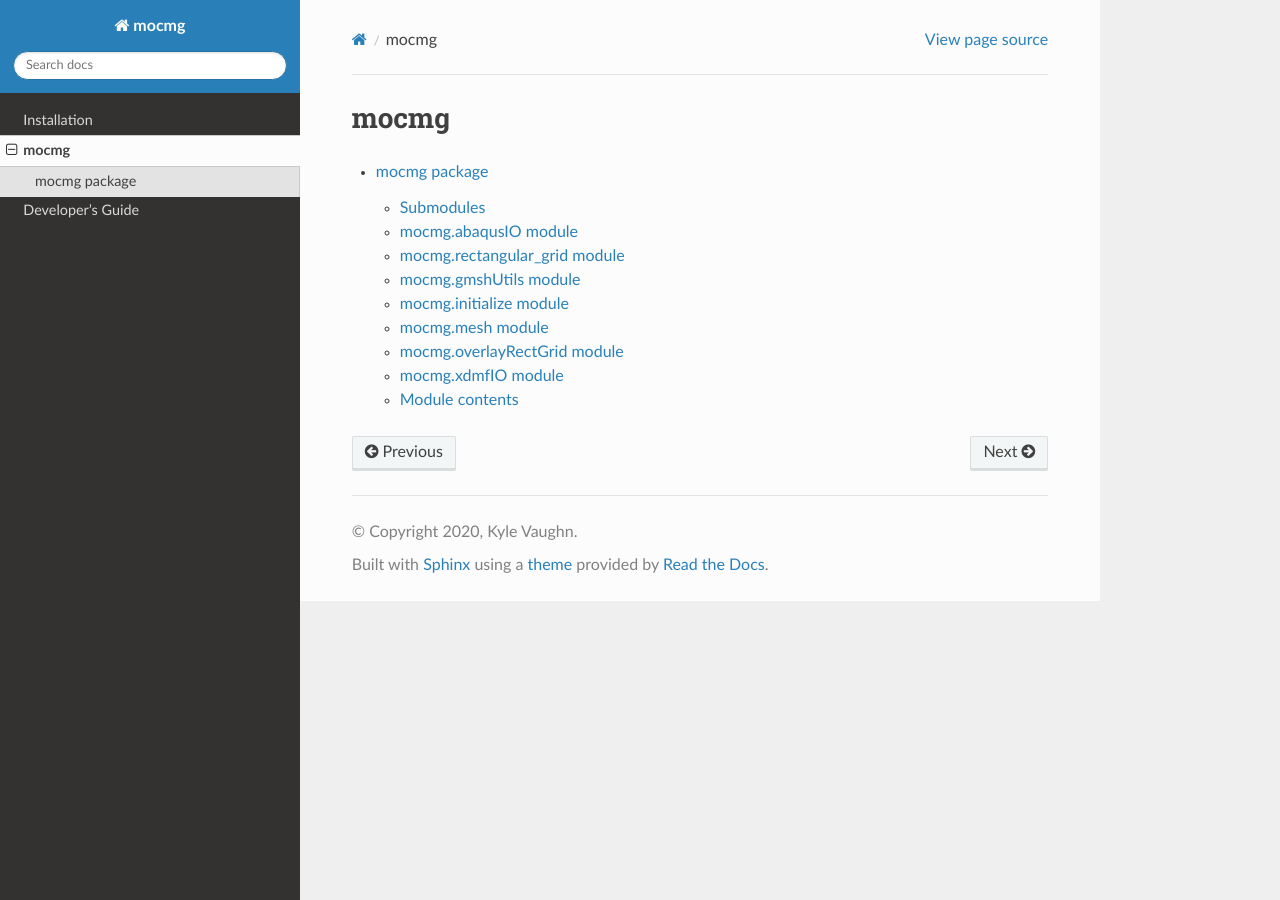
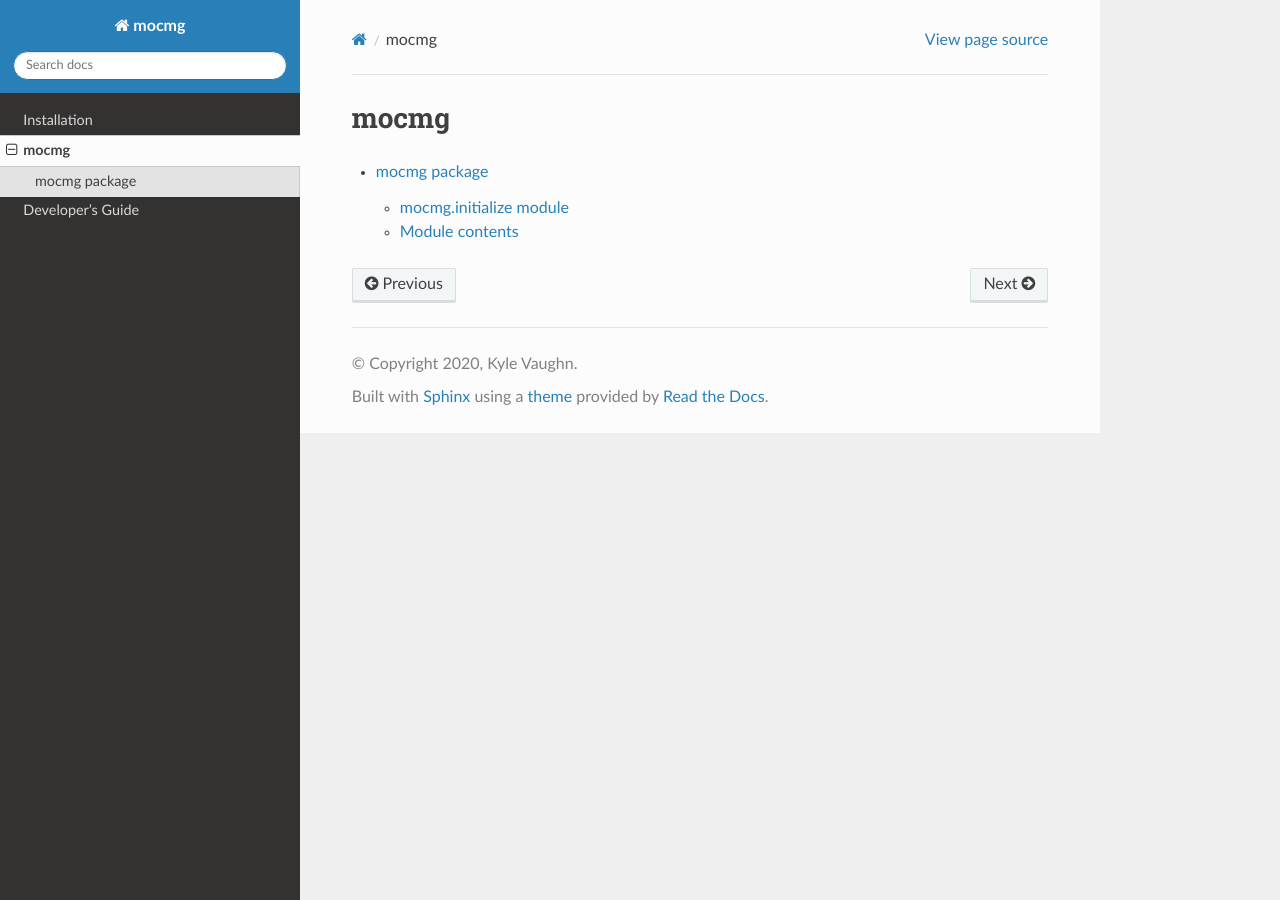
Before and after one commit to KyleVaughn/mocmg, a Sphinx documentation site: the page built from docs/source/modules.rst, in a window 1280 px wide. Built offline with Sphinx 7.4.7 and the Read the Docs theme 2.0.0, drawn with Linux system fonts in a browser that asks for light colours.

Commit message:
Updated documentation

```diff
--- a/docs/source/conf.py
+++ b/docs/source/conf.py
@@ -12,7 +12,9 @@
 #
 import os
 import sys
+
 import sphinx_rtd_theme
+
 sys.path.insert(0, os.path.abspath("../../"))
 
 
@@ -35,6 +37,8 @@ extensions = [
     "sphinx.ext.autodoc",
     "sphinx.ext.napoleon",
     "sphinx.ext.viewcode",
+    "sphinx.ext.autosummary",
+    "sphinx.ext.intersphinx",
     "sphinx_rtd_theme",
 ]
 
@@ -58,3 +62,5 @@ html_theme = "sphinx_rtd_theme"
 # relative to this directory. They are copied after the builtin static files,
 # so a file named "default.css" will overwrite the builtin "default.css".
 html_static_path = ["_static"]
+
+autosummary_generate = True
--- a/docs/source/mocmg.rst
+++ b/docs/source/mocmg.rst
@@ -1,64 +1,15 @@
 mocmg package
 =============
-
-Submodules
-----------
-
-mocmg.abaqusIO module
----------------------
-
-.. automodule:: mocmg.abaqusIO
-   :members:
-   :undoc-members:
-   :show-inheritance:
-
-mocmg.rectangular_grid module
------------------------------
-
-.. automodule:: mocmg.rectangular_grid
-   :members:
-   :undoc-members:
-   :show-inheritance:
-
-mocmg.gmshUtils module
-----------------------
-
-.. automodule:: mocmg.gmshUtils
-   :members:
-   :undoc-members:
-   :show-inheritance:
 
 mocmg.initialize module
 -----------------------
 
-.. automodule:: mocmg.initialize
-   :members:
-   :undoc-members:
-   :show-inheritance:
+.. autosummary::
+   :toctree: generated
+   :nosignatures:
 
-mocmg.mesh module
------------------
+   mocmg.initialize
 
-.. automodule:: mocmg.mesh
-   :members:
-   :undoc-members:
-   :show-inheritance:
-
-mocmg.overlayRectGrid module
-----------------------------
-
-.. automodule:: mocmg.overlayRectGrid
-   :members:
-   :undoc-members:
-   :show-inheritance:
-
-mocmg.xdmfIO module
--------------------
-
-.. automodule:: mocmg.xdmfIO
-   :members:
-   :undoc-members:
-   :show-inheritance:
 
 Module contents
 ---------------
--- a/mocmg/__init__.py
+++ b/mocmg/__init__.py
@@ -1,2 +1 @@
 from .initialize import initialize
-from .rectangular_grid import rectangular_grid
```
Also changed, not shown: 2 other files.
